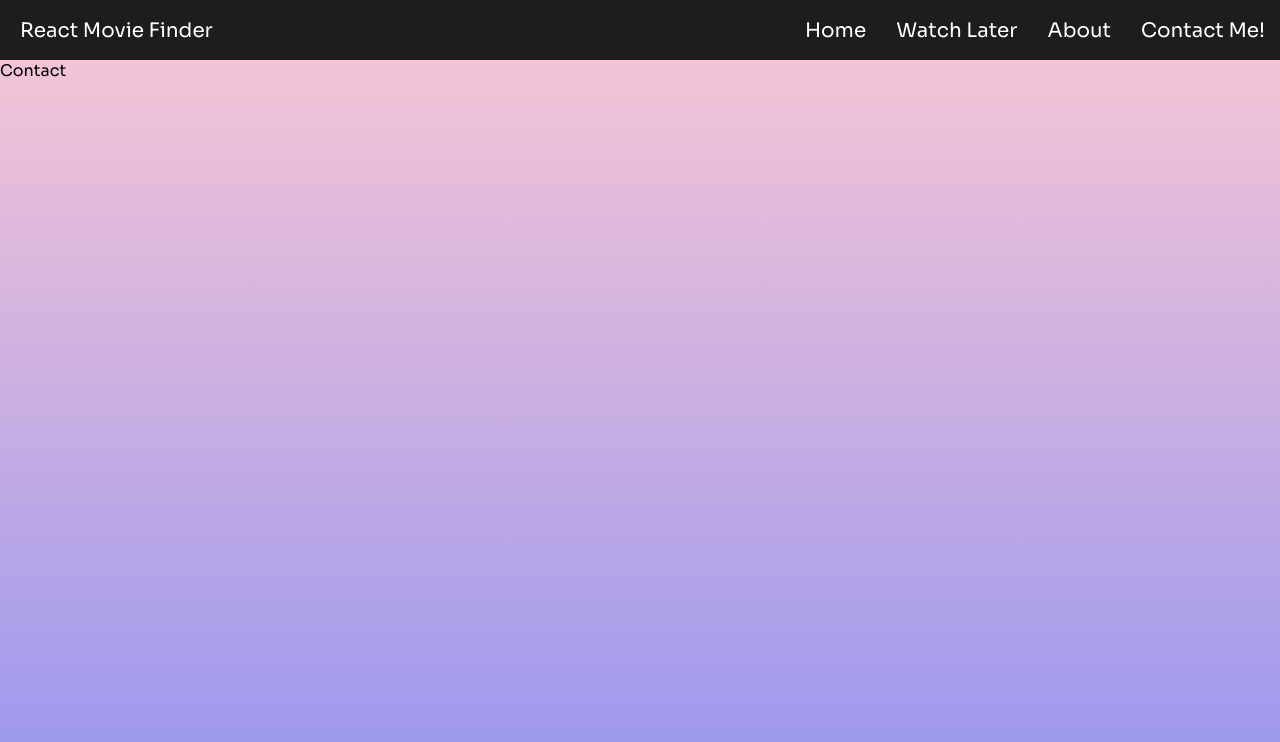
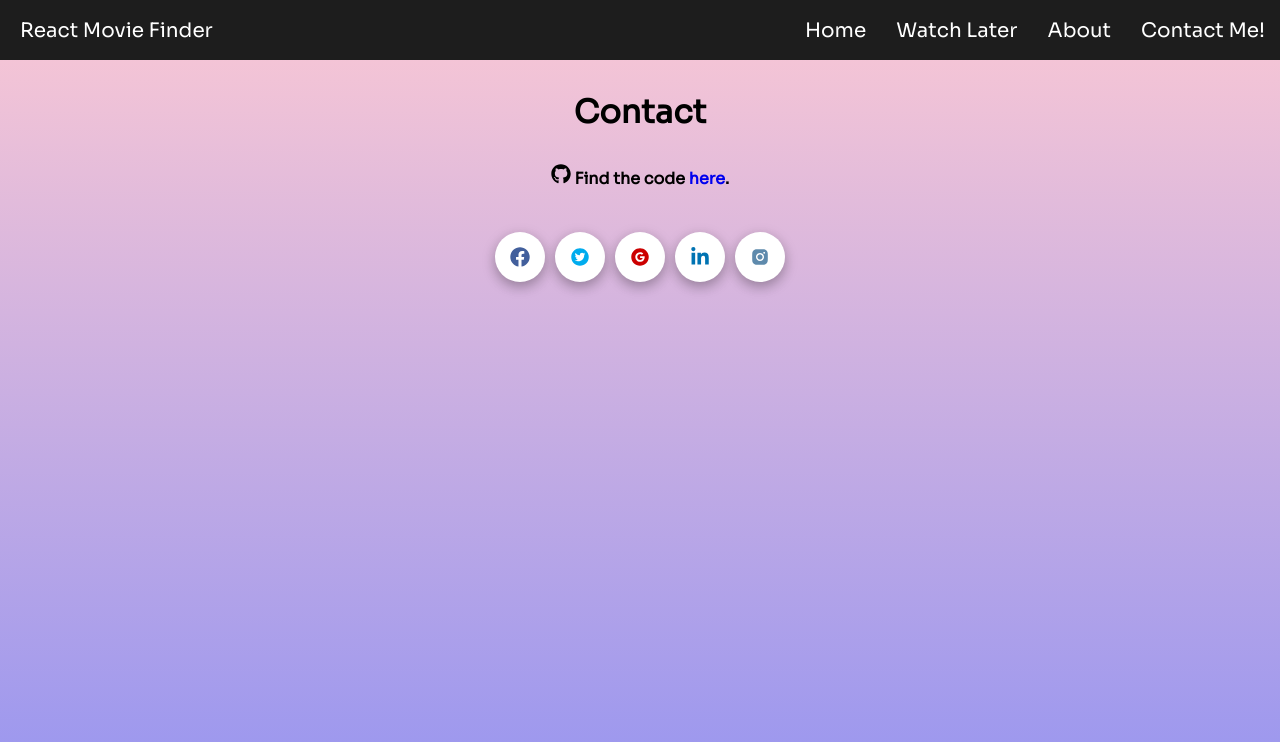
Before and after one commit to adarsh01-debug/react-movie-finder, a React (Create React App) app: page /contact in a window 1280 px wide. Shown: the top 742 px of the page. Built offline with nearby package versions, Linux system fonts and the light colour scheme.

Commit message:
added contact section

```diff
--- a/src/App.css
+++ b/src/App.css
@@ -118,7 +118,7 @@
 /* HOME END */
 
 
-/* ABOUT END */
+/* ABOUT START */
 
 .about{
   display: flex;
@@ -132,10 +132,130 @@
 }
 
 .about p{
-  margin-bottom: 2rem;
+  margin: 0 0 2rem 1rem;
 }
 
 /* ABOUT END */
+
+
+/* CONTACT START */
+
+.contact{
+  display: flex;
+  justify-content: center;
+  flex-direction: column;
+  align-items: center;
+}
+
+.contact h1{
+  margin: 2rem;
+}
+
+.contact a{
+  text-decoration: none;
+}
+
+/* CONTACT END */
+
+/* social handles start */
+
+.icons-container{
+  padding-top:3%;
+}
+
+.social-icons .item {
+  display: inline-block;
+  margin: 5px;
+  width: 50px;
+  height: 50px;
+  transition: .3s all;
+  position: relative;
+  -webkit-transition: .3s all;
+  text-align: center;
+  color: #fff;
+  background-color: #fff;
+  line-height: 60px;
+  border-radius: 50px;
+  -webkit-box-shadow: 0 5px 11px 0 rgba(0,0,0,0.18),0 4px 15px 0 rgba(0,0,0,0.15);
+  -moz-box-shadow: 0 5px 11px 0 rgba(0,0,0,0.18),0 4px 15px 0 rgba(0,0,0,0.15);
+  box-shadow: 0px 5px 11px 0px rgba(0,0,0,0.18), 0px 4px 15px 0px rgba(0,0,0,0.15);
+}
+
+.social-icons.spinned .item:hover {
+  -webkit-animation: Social-Icons-Flipping .3s;
+  animation: Social-Icons-Flipping .3s
+}
+.social-icons .item:hover {
+  text-decoration: none;
+  background-color: #42474E;
+  box-shadow: 0 -1px 0 transparent inset, 0 2px 3px rgba(0, 0, 0, .1), 0 4px 8px rgba(0, 0, 0, .3);
+  color: #fff!important
+}
+.social-icons .item .fa {
+  font-size: 15px;
+  font-weight: 500;
+}
+
+.social-icons .facebook {
+  color: #425F9C!important
+}
+.social-icons .twitter {
+  color: #00ACEE!important
+}
+.social-icons .google {
+  color: #c00!important
+}
+.social-icons .linkedin {
+  color: #0073B2!important
+}
+.social-icons .youtube {
+  color: #EB3E40!important
+}
+.social-icons .instagram {
+  color: #5E8AAC!important
+}
+
+.facebook:hover {
+  background-color: #425F9C!important
+}
+.twitter:hover {
+  background-color: #00ACEE!important
+}
+.google:hover {
+  background-color: #c00!important
+}
+.linkedin:hover {
+  background-color: #0073B2!important
+}
+.youtube:hover {
+  background-color: #EB3E40!important
+}
+.instagram:hover {
+  background-color: #5E8AAC!important
+}
+
+@-webkit-keyframes Social-Icons-Flipping {
+  0% {
+      -webkit-transform: rotate(0);
+      transform: rotate(0)
+  }
+  100% {
+      -webkit-transform: rotate(360deg);
+      transform: rotate(360deg)
+  }
+}
+@keyframes Social-Icons-Flipping {
+  0% {
+      -webkit-transform: rotate(0);
+      transform: rotate(0)
+  }
+  100% {
+      -webkit-transform: rotate(360deg);
+      transform: rotate(360deg)
+  }
+}
+
+/* social handles end */
 
 /* MEDIA QUERIES START */
 
--- a/src/pages/Contact.js
+++ b/src/pages/Contact.js
@@ -1,9 +1,22 @@
-import React from 'react'
+import React from 'react';
+import '../App.css';
+import {FaGithub, FaFacebook, FaLinkedinIn} from 'react-icons/fa';
+import {AiFillTwitterCircle, AiFillGoogleCircle, AiFillInstagram} from 'react-icons/ai';
 
 function Contact() {
     return (
-        <div to="/contact">
-            Contact
+        <div to="/contact" className="contact">
+            <h1>Contact</h1>
+            <h4><FaGithub size={20}/> Find the code <a href="https://github.com/adarsh01-debug">here</a>.</h4>
+            <div class="icons-container">
+            <div class="social-icons spinned text-center">
+                <a class="item facebook" href="#"><em><FaFacebook size={20}/></em></a>
+                <a class="item twitter" href="#"><em><AiFillTwitterCircle size={20}/></em></a>
+                <a class="item google" href="#"><em><AiFillGoogleCircle size={20}/></em></a>
+                <a class="item linkedin" href="#"><em><FaLinkedinIn size={20}/></em></a>
+                <a class="item instagram" href="#"><em><AiFillInstagram size={20}/></em></a>
+            </div>
+        </div>
         </div>
     )
 }
```
